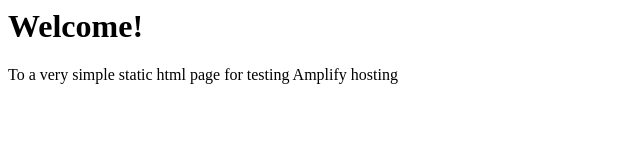
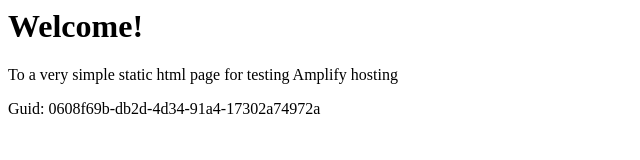
Before and after one commit to aws-aemilia-dub/Github-PR-Commit-Integration-Test-DoNotTouch-v0-prod-eu-west-1, a website: page src/index.html in a window 1280 px wide. Shown: the whole page, without its empty margins (0-640 px from the left). Drawn offline with Linux system fonts and the light colour scheme.

Commit message:
commit from integ tests

```diff
--- a/src/index.html
+++ b/src/index.html
@@ -1,3 +1,5 @@
+
+
 <html lang="en">
 
 <head>
@@ -10,6 +12,6 @@
 <body>
     <h1>Welcome!</h1>
     <p>To a very simple static html page for testing Amplify hosting</p>
-</body>
+    <p>Guid: 0608f69b-db2d-4d34-91a4-17302a74972a</p></body>
 
 </html>
```
